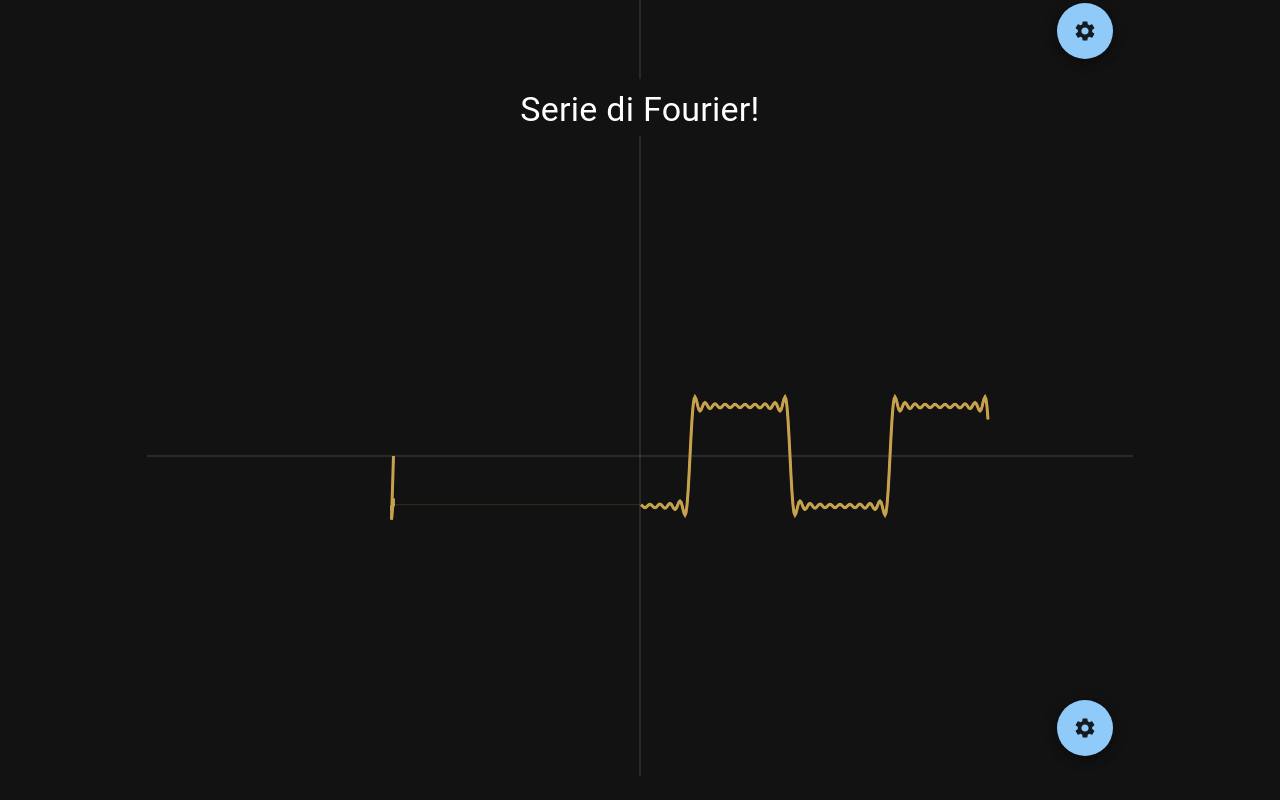
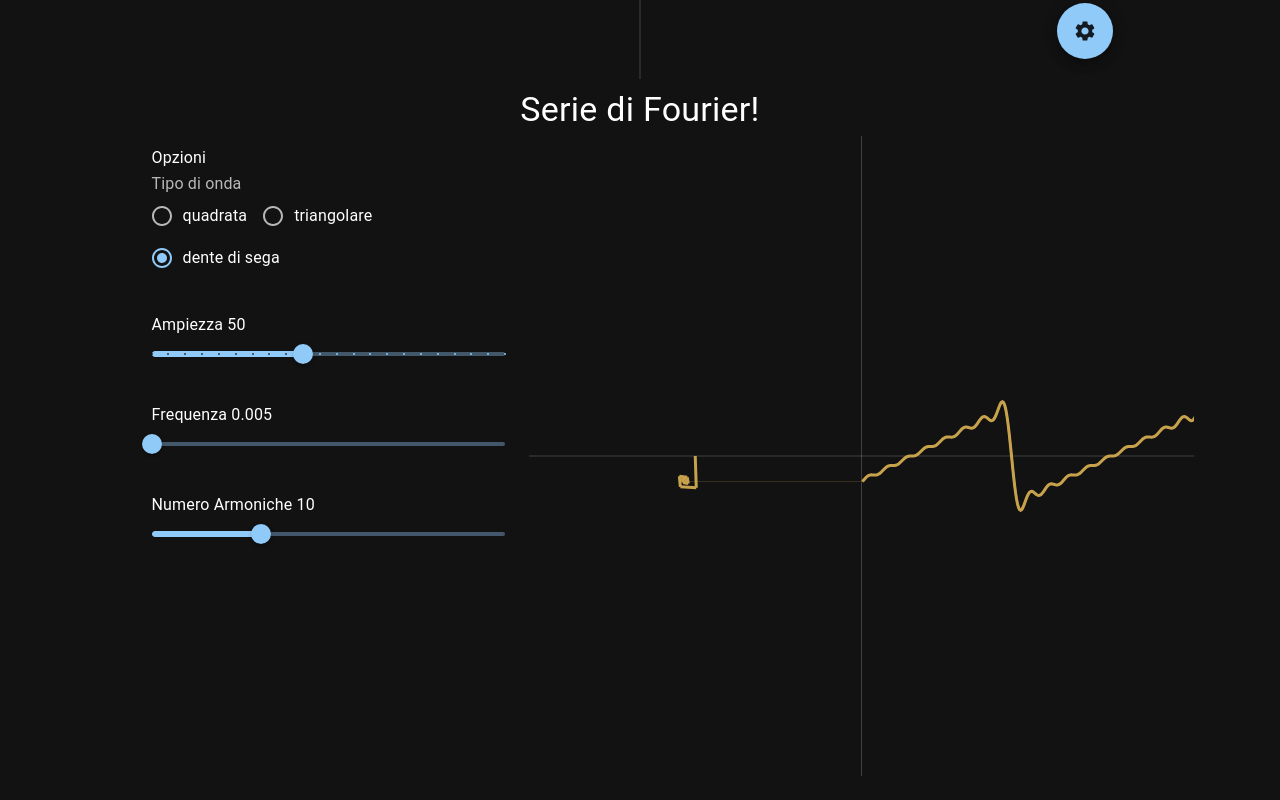
Before and after one commit to CassiGiuse/sir_fourier, a Next.js app: page /lab in a window 1280 px wide. Shown: the part 696-1496 px from the top of the page. Built offline with nearby package versions, Linux system fonts and the light colour scheme.

Commit message:
Nuove features
- Implementata modifica real time per la serie di fourier

```diff
--- /dev/null
+++ b/src/app/about/page.tsx
@@ -0,0 +1,5 @@
+import React from "react";
+
+export default function page() {
+  return <h1>WORK IN PROGRESS</h1>;
+}
--- a/src/app/lab/models/FourierSeries.tsx
+++ b/src/app/lab/models/FourierSeries.tsx
@@ -3,10 +3,11 @@ import { contextWrapper } from "@/utils/Drawable";
 import { randomColor } from "@/utils/Colors";
 
 interface SeriesInfo {
-  frequency: number;
+  initialFrequency: number;
   seriesName: string;
   seriesColor: string;
-  amplitude: number;
+  initialAmplitude: number;
+  numberHarmonics: number;
 }
 export class FourierSeries {
   private harmonics: Array<Vector>;
@@ -19,7 +20,6 @@ export class FourierSeries {
     "quadrata",
     "triangolare",
     "dente di sega",
-    "sega",
   ];
 
   constructor(info: {
@@ -82,14 +82,38 @@ export class FourierSeries {
           this.harmonics.push(tempVector);
         }
         return;
+      case "triangolare":
+        for (let i = 0; i < len; i++) {
+          let n = i * 2 + 1;
+          let harmAmp =
+            (this.amp0 * 8) / (Math.pow(Math.PI, 2) * Math.pow(n, 2));
+          const tempVector: Vector = new Vector({
+            amplitude: harmAmp * (i % 2 === 0 ? 1 : -1),
+            frequency: this.f0 * n,
+            phi: 0,
+            vectorColor: this.seriesColor,
+            vectorName: `${this.seriesName}_arm${i}`,
+          });
+          this.harmonics.push(tempVector);
+        }
+        return;
+      case "dente di sega":
+        for (let i = 0; i < len; i++) {
+          let n = (i + 1) % 2 == 0 ? i + 1 : (i + 1) * -1;
+          let harmAmp = this.amp0 * (2 / (n * Math.PI));
+          const tempVector: Vector = new Vector({
+            amplitude: harmAmp,
+            frequency: this.f0 * n,
+            phi: 0,
+            vectorColor: this.seriesColor,
+            vectorName: `${this.seriesName}_arm${i}`,
+          });
+          this.harmonics.push(tempVector);
+        }
+        return;
       default:
         return;
     }
-  }
-
-  public setHarmonicsNumber(v: number): void {
-    this.harmonics = [];
-    this.generateHarmonics(this.seriesName, v);
   }
 
   // GETTERS
@@ -100,14 +124,28 @@ export class FourierSeries {
 
   public getSeriesInfo(): SeriesInfo {
     return {
-      amplitude: this.amp0,
-      frequency: this.f0,
+      numberHarmonics: this.harmonics.length,
+      initialAmplitude: this.amp0,
+      initialFrequency: this.f0,
       seriesName: this.seriesName,
       seriesColor: this.seriesColor,
     };
   }
 
+  public getFrequency(): number {
+    return this.f0;
+  }
+
+  public getNumberHarmonics(): number {
+    return this.harmonics.length;
+  }
+
   // SETTERS
+
+  public setHarmonicsNumber(v: number): void {
+    this.harmonics = [];
+    this.generateHarmonics(this.seriesName, v);
+  }
 
   public setInitialFrequency(frequency: number): void {
     this.f0 = frequency;
@@ -127,6 +165,7 @@ export class FourierSeries {
       1
     ) {
       this.seriesName = name;
+      this.generateHarmonics(name, this.harmonics.length);
       return;
     }
 
--- a/src/app/lab/page.tsx
+++ b/src/app/lab/page.tsx
@@ -1,31 +1,39 @@
 "use client";
 
-import React, { useCallback, useMemo, useState } from "react";
+import React, { useCallback, useState } from "react";
 import Vector from "./models/Vector";
-import { Typography, Slider } from "@mui/material";
+import { Typography, Slider, Box, Stack } from "@mui/material";
 import CanvasManager from "./components/CanvasManager";
 import VectorsPlayground from "./settings/VectorsPlayground";
 import { VectorProvider } from "./data_context/VectorContext";
-import { SeriesProvider } from "./data_context/SeriesContext";
 import { FourierSeries } from "./models/FourierSeries";
 import SeriesPlayground from "./settings/SeriesPlayground";
+import Canvas from "./components/Canvas";
+import Radio from "@mui/material/Radio";
+import RadioGroup from "@mui/material/RadioGroup";
+import FormControlLabel from "@mui/material/FormControlLabel";
+import FormControl from "@mui/material/FormControl";
+import FormLabel from "@mui/material/FormLabel";
 
 export default function LabPage() {
-  // Manteniamo lo stesso riferimento tra i render con useMemo
   const MemoizedVectorsPlayground = React.memo(VectorsPlayground);
   const MemoizedSeriesPlayground = React.memo(SeriesPlayground);
 
   const [vectors, setVectors] = useState<Array<Vector>>([new Vector()]);
 
-  const [series, setSeries] = useState<Array<FourierSeries>>([
-    new FourierSeries({ numberHarmonics: 10 }),
-  ]);
+  const [waveType, setWaveType] = useState("dente di sega");
+  const [series, setSeries] = useState(
+    new FourierSeries({ numberHarmonics: 10, seriesName: waveType })
+  );
 
-  // Utilizziamo useCallback per memorizzare la funzione draw
+  const [amplitude, setAmplitude] = useState(series.getAmplitude());
+  const [frequency, setFrequency] = useState(series.getFrequency());
+  const [numHarm, setHarmonics] = useState(series.getNumberHarmonics());
+
   const drawVectorPlayground = useCallback(
     (ctx: CanvasRenderingContext2D, time: number) => {
-      time = -time; // anti orario
-      ctx.clearRect(0, 0, ctx.canvas.width, ctx.canvas.height); // pulisce canvas
+      time = -time;
+      ctx.clearRect(0, 0, ctx.canvas.width, ctx.canvas.height);
       const canvasWidth = ctx.canvas.width;
       const canvasHeight = ctx.canvas.height;
 
@@ -47,21 +55,39 @@ export default function LabPage() {
   const drawFourierPlayground = useCallback(
     (ctx: CanvasRenderingContext2D, time: number) => {
       time = -time;
-      ctx.clearRect(0, 0, ctx.canvas.width, ctx.canvas.height); // pulisce canvas
+      ctx.clearRect(0, 0, ctx.canvas.width, ctx.canvas.height);
       const canvasWidth = ctx.canvas.width;
       const canvasHeight = ctx.canvas.height;
 
       Vector.drawAxxes(ctx);
 
-      series.forEach((crrSeries) => {
-        crrSeries.drawSeries(ctx, time, {
-          x: canvasWidth / 4,
-          y: canvasHeight / 2,
-        });
+      series.drawSeries(ctx, time, {
+        x: canvasWidth / 4,
+        y: canvasHeight / 2,
       });
     },
     [series]
   );
+
+  const boxStyle = {
+    width: "60%",
+    minHeight: "80dvh",
+    display: "flex",
+    justifyContent: "center",
+    alignItems: "center",
+    position: "relative",
+  };
+
+  const handleWaveTypeChange = (event: React.ChangeEvent<HTMLInputElement>) => {
+    const newWaveType = event.target.value;
+    setWaveType(newWaveType);
+    setSeries(
+      new FourierSeries({
+        ...series.getSeriesInfo(),
+        seriesName: newWaveType,
+      })
+    );
+  };
 
   return (
     <React.Fragment>
@@ -80,14 +106,138 @@ export default function LabPage() {
       <Typography variant="h4" sx={{ marginBottom: "5px", marginTop: "10px" }}>
         Serie di Fourier!
       </Typography>
-      <CanvasManager draw={drawFourierPlayground}>
-        <SeriesProvider>
-          <MemoizedSeriesPlayground
-            items={series}
-            hItems={setSeries}
-          ></MemoizedSeriesPlayground>
-        </SeriesProvider>
-      </CanvasManager>
+      <Stack
+        spacing={{ xs: 1, sm: 2 }}
+        direction="row-reverse"
+        useFlexGap
+        flexWrap="wrap"
+        sx={{ width: "90%" }}
+      >
+        <Box component={"div"} sx={boxStyle}>
+          <Canvas draw={drawFourierPlayground}></Canvas>
+        </Box>
+        <form className="w-1/3">
+          <Stack
+            spacing={{ xs: 1, sm: 2 }}
+            direction="column"
+            useFlexGap
+            flexWrap="wrap"
+          >
+            <label className="flex flex-col m-2">
+              <Typography variant="subtitle1">Opzioni</Typography>
+              <FormControl>
+                <FormLabel id="demo-row-radio-buttons-group-label">
+                  Tipo di onda
+                </FormLabel>
+                <RadioGroup
+                  row
+                  aria-labelledby="demo-row-radio-buttons-group-label"
+                  name="row-radio-buttons-group"
+                  value={waveType}
+                  onChange={handleWaveTypeChange}
+                >
+                  <FormControlLabel
+                    value="quadrata"
+                    control={<Radio />}
+                    label="quadrata"
+                  />
+                  <FormControlLabel
+                    value="triangolare"
+                    control={<Radio />}
+                    label="triangolare"
+                  />
+                  <FormControlLabel
+                    value="dente di sega"
+                    control={<Radio />}
+                    label="dente di sega"
+                  />
+                </RadioGroup>
+              </FormControl>
+            </label>
+            <label className="flex flex-col m-2">
+              <Typography variant="subtitle1">Ampiezza {amplitude}</Typography>
+              <Slider
+                aria-label="Ampiezza"
+                defaultValue={30}
+                valueLabelDisplay="auto"
+                step={5}
+                marks
+                min={5}
+                max={110}
+                value={amplitude}
+                onChange={(_, newValue) => {
+                  const value = Array.isArray(newValue)
+                    ? newValue[0]
+                    : newValue;
+                  setAmplitude(value);
+                  series.setInitialAmplitude(value);
+                  const seriesInfo = series.getSeriesInfo();
+                  setSeries(
+                    new FourierSeries({
+                      ...seriesInfo,
+                      initialAmplitude: value,
+                    })
+                  );
+                }}
+              />
+            </label>
+            <label className="flex flex-col m-2">
+              <Typography variant="subtitle1">Frequenza {frequency}</Typography>
+              <Slider
+                aria-label="Frequenza"
+                defaultValue={5}
+                step={1}
+                min={1}
+                max={100}
+                valueLabelDisplay="auto"
+                value={frequency}
+                onChange={(_, newValue) => {
+                  const value = Array.isArray(newValue)
+                    ? newValue[0]
+                    : newValue;
+                  setFrequency(value);
+                  series.setInitialFrequency(value / 1000);
+                  const seriesInfo = series.getSeriesInfo();
+                  setSeries(
+                    new FourierSeries({
+                      ...seriesInfo,
+                      initialFrequency: value / 1000,
+                    })
+                  );
+                }}
+              />
+            </label>
+            <label className="flex flex-col m-2">
+              <Typography variant="subtitle1">
+                Numero Armoniche {numHarm}
+              </Typography>
+              <Slider
+                aria-label="Armoniche"
+                defaultValue={numHarm}
+                step={1}
+                min={1}
+                max={30}
+                valueLabelDisplay="auto"
+                value={numHarm}
+                onChange={(_, newValue) => {
+                  const value = Array.isArray(newValue)
+                    ? newValue[0]
+                    : newValue;
+                  setHarmonics(value);
+                  series.setHarmonicsNumber(value);
+                  const seriesInfo = series.getSeriesInfo();
+                  setSeries(
+                    new FourierSeries({
+                      ...seriesInfo,
+                      numberHarmonics: value,
+                    })
+                  );
+                }}
+              />
+            </label>
+          </Stack>
+        </form>
+      </Stack>
     </React.Fragment>
   );
 }
--- a/src/app/lab/settings/SeriesManager.tsx
+++ b/src/app/lab/settings/SeriesManager.tsx
@@ -21,8 +21,6 @@ export default function SeriesManager({ hItems }: SeriesManagerProps) {
   }
 
   const { currentSeries, setCurrentSeries, modified } = context;
-
-  const {values, setValues} = useState(currentSeries?.getSeriesInfo() || {});
 
   return (
     <AnimatePresence>
--- a/src/app/lab/settings/SeriesUI.tsx
+++ b/src/app/lab/settings/SeriesUI.tsx
@@ -60,7 +60,7 @@ export default function SeriesUI({ item, hItems }: SeriesUI) {
               fontSize: "1.2em",
             }}
           >
-            {seriesInfo.amplitude}
+            {seriesInfo.initialAmplitude}
           </span>
         </Typography>
         <Typography paragraph align="left" sx={{ margin: 0 }}>
@@ -70,7 +70,7 @@ export default function SeriesUI({ item, hItems }: SeriesUI) {
               fontSize: "1.2em",
             }}
           >
-            {seriesInfo.frequency.toFixed(5)}
+            {seriesInfo.initialFrequency.toFixed(5)}
           </span>{" "}
           Hz
         </Typography>
```
Also changed, not shown: src/app/fourier/page.tsx (+35 -32 lines).
